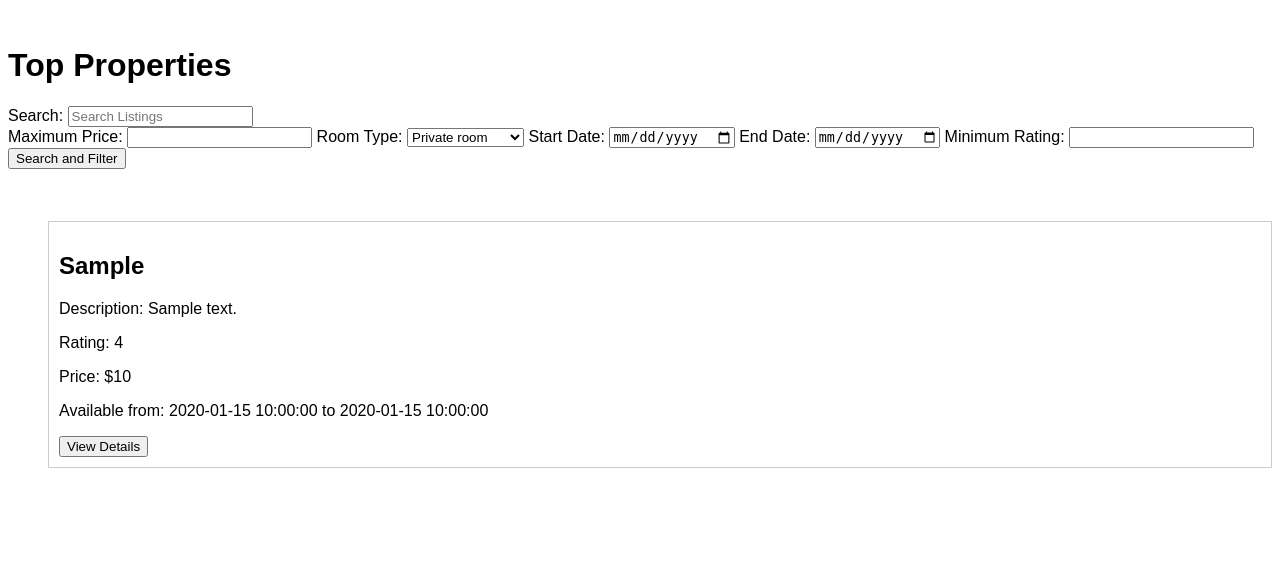
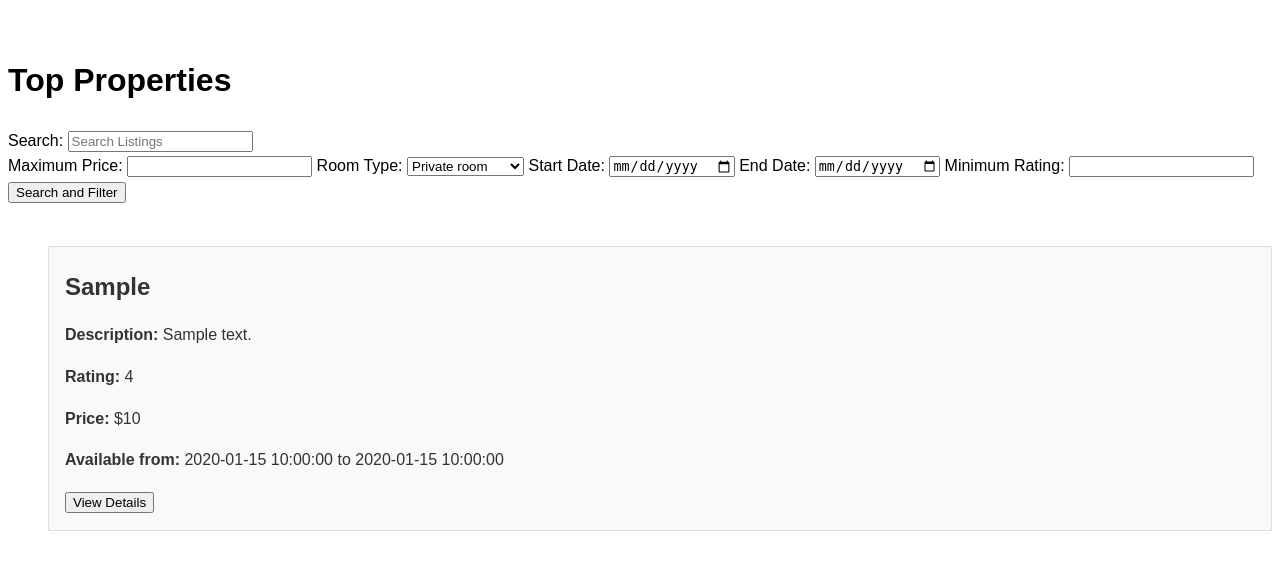
Before and after one commit to cs411-alawini/sp24-cs411-team066-DBKnitters, a Python web app: template ease_lease/app/templates/listings.html in a window 1280 px wide. Shown: the top 570 px of the page. Run offline with Jinja, Linux system fonts and the light colour scheme; the template is opened without the code that fills it: most values are stand-ins (such as "Sample title", 1, 10 or a date in 2020).

Commit message:
redirect+listings

```diff
--- a/ease_lease/app/static/css/listings.css
+++ b/ease_lease/app/static/css/listings.css
@@ -1,12 +1,37 @@
 
 body {
     font-family: Arial, sans-serif;
+    line-height: 1.6;
 }
 ul {
     list-style-type: none;
 }
 li {
-    margin-bottom: 20px;
+    background-color: #f9f9f9;
+    border: 1px solid #ddd;
+    padding: 16px;
+    margin-bottom: 16px;
+    border-radius: 1px;
+}
+
+.button {
+    background-color: #555;
+    color: #fff;
     padding: 10px;
-    border: 1px solid #ccc;
+    text-align: center;
+    display: block;
+    margin-top: 10px;
+    text-decoration: none;
 }
+
+h2 {
+    margin-top: 0px;
+    color: #333;
+    padding-top: 5px;
+    margin-bottom: 0px;
+}
+
+p {
+    color: #333;
+    line-height: 1.6;
+}
--- a/ease_lease/app/static/js/listings.js
+++ b/ease_lease/app/static/js/listings.js
@@ -19,11 +19,16 @@ document.getElementById('search-filter-form').addEventListener('submit', functio
       const listingElement = document.createElement('li');
       listingElement.innerHTML = `
         <h2>${listing.room_type}</h2>
-        <p>Description: ${listing.description}</p>
-        <p>Rating: ${listing.scores_rating}</p>
-        <p>Price $: ${listing.price}</p>
-        <p>Available from: ${listing.from_date} to ${listing.to_date}</p>
+        <p><strong>Description: </strong>${listing.description}</p>
+        <p><strong>Rating: </strong>${listing.scores_rating}</p>
+        <p><strong>Price: </strong>$${listing.price}</p>
+        <p><strong>Available from: </strong>${listing.from_date} to ${listing.to_date}</p>
+        <button onclick = 'viewDetails(${listing.listing_id})'>View Details</button>
     `;
       listingsContainer.appendChild(listingElement);
     });
   }
+
+  function viewDetails(listing_id) {
+    window.location.href = '/listings_detail/' + listing_id;
+}
--- a/ease_lease/app/templates/listings.html
+++ b/ease_lease/app/templates/listings.html
@@ -35,16 +35,16 @@
 
         <button type="submit">Search and Filter</button>
     </form>
-    <br></br>
+    <br>
     <ul id = "listings-container">
         {% for listing in listings %}
             <!-- <li> -->
             <li class = 'listing' data-id = "{{ listing.listing_id }}">
                 <h2>{{ listing['room_type'] }}</h2>
-                <p>Description: {{ listing['description'] }}</p>
-                <p>Rating: {{ listing['scores_rating'] }}</p>
-                <p>Price: ${{ listing['price'] }}</p>
-                <p>Available from: {{ listing['from_date'] }} to {{ listing['to_date'] }}</p>
+                <p><strong>Description: </strong>{{ listing['description'] }}</p>
+                <p><strong>Rating: </strong>{{ listing['scores_rating'] }}</p>
+                <p><strong>Price: </strong>${{ listing['price'] }}</p>
+                <p><strong>Available from: </strong>{{ listing['from_date'] }} to {{ listing['to_date'] }}</p>
                 <button onclick = "location.href = '/listings_detail/{{listing.listing_id}}'">View Details</button>
             </li>
         {% endfor %}
```
